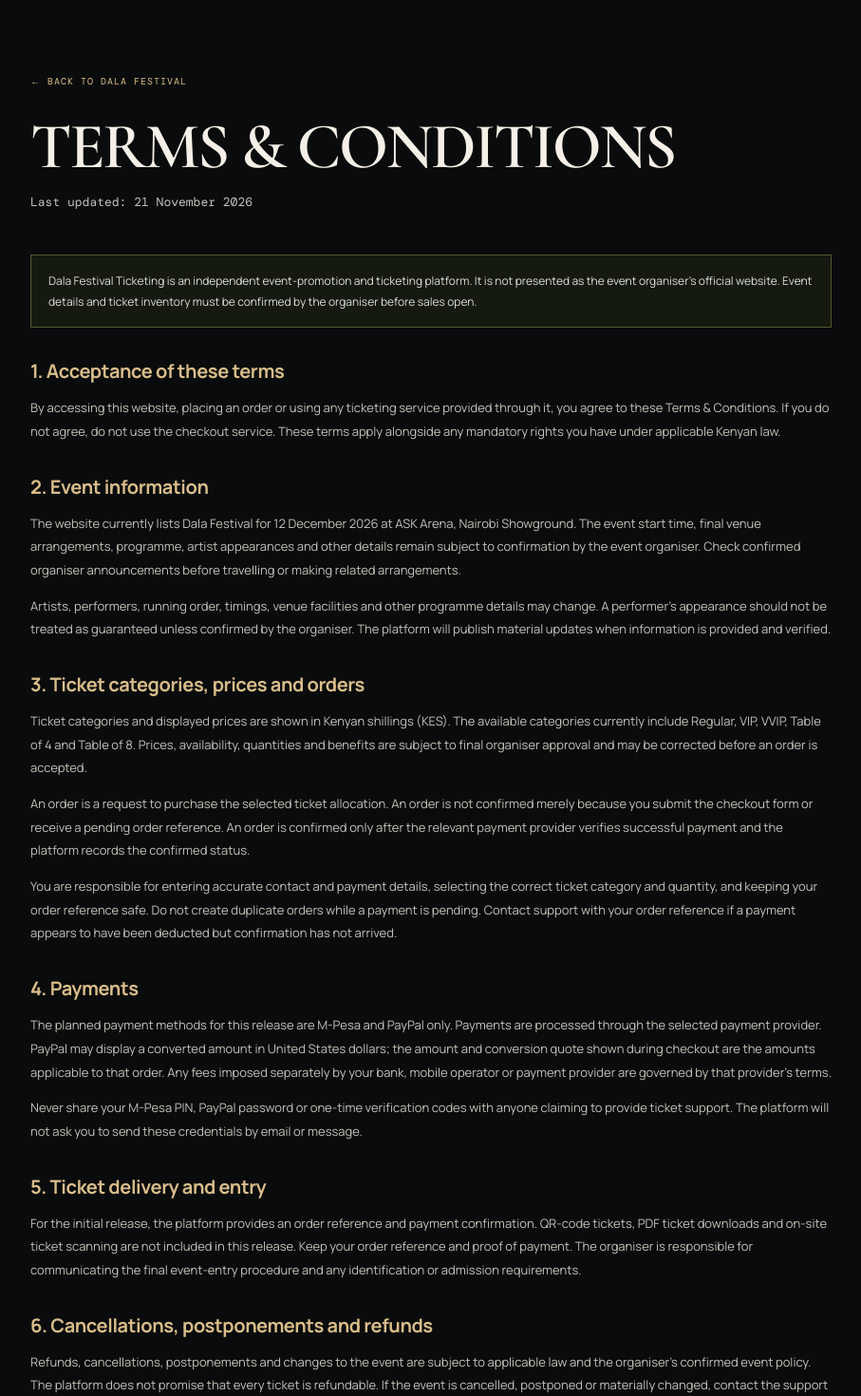
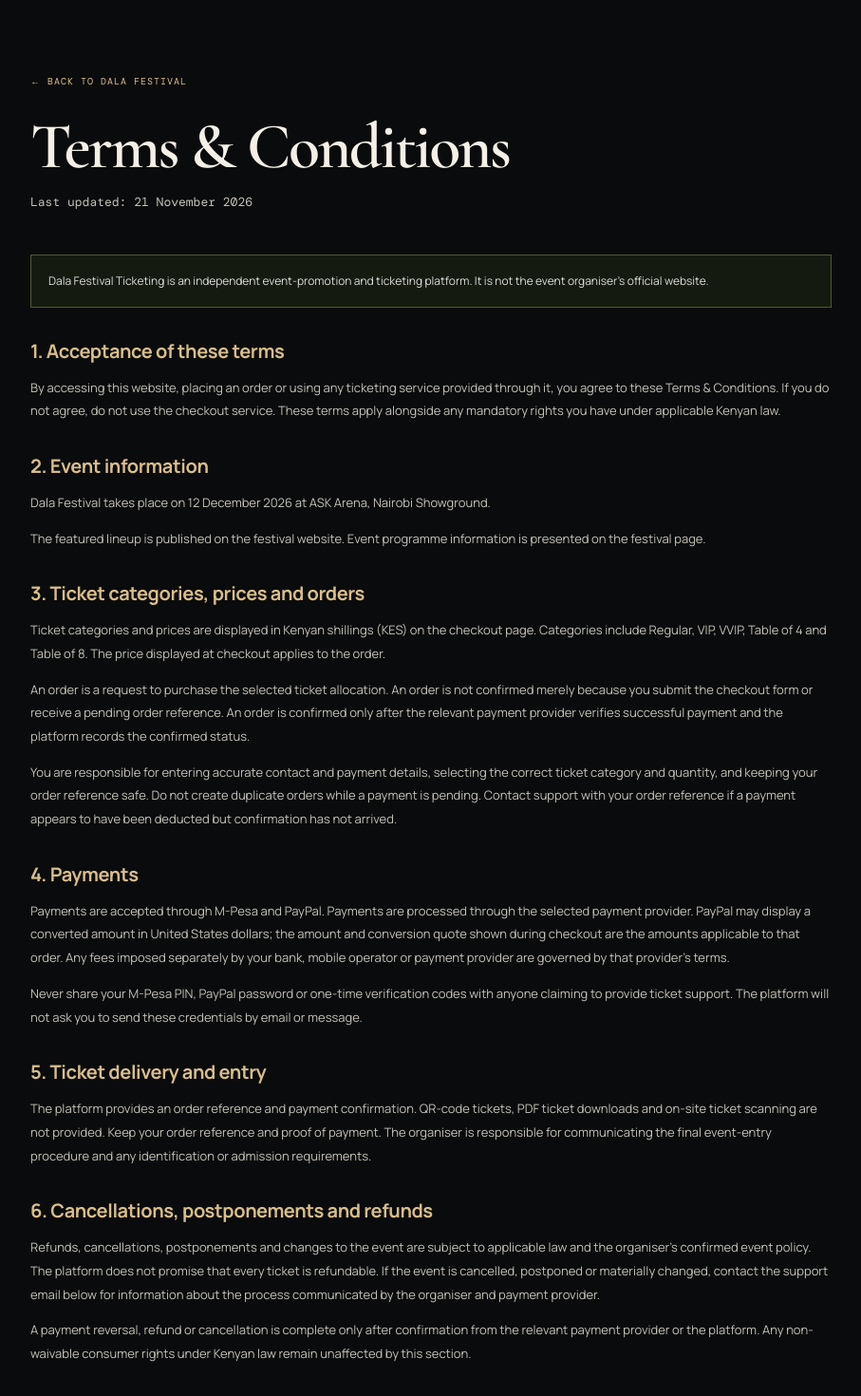
Before and after one commit to robinsonb254/dala-festival-ticketing, a Next.js app: page /terms in a window 1280 px wide. Shown: the top 1470 px of the page at 95% size, without its empty margins (186-1093 px from the left). Built offline with nearby package versions, Linux system fonts and the light colour scheme; no server answers.

Commit message:
Remove tentative launch wording from ticketing terms

```diff
--- a/app/terms/page.tsx
+++ b/app/terms/page.tsx
@@ -9,38 +9,38 @@ export default function TermsPage() {
   return (
     <main className="terms-page">
       <a className="terms-back" href="/">← BACK TO DALA FESTIVAL</a>
-      <h1>TERMS &amp; CONDITIONS</h1>
+      <h1>Terms &amp; Conditions</h1>
       <p className="terms-updated">Last updated: 21 November 2026</p>
-      <div className="terms-notice">Dala Festival Ticketing is an independent event-promotion and ticketing platform. It is not presented as the event organiser’s official website. Event details and ticket inventory must be confirmed by the organiser before sales open.</div>
+      <div className="terms-notice">Dala Festival Ticketing is an independent event-promotion and ticketing platform. It is not the event organiser’s official website.</div>
 
       <h2>1. Acceptance of these terms</h2>
       <p>By accessing this website, placing an order or using any ticketing service provided through it, you agree to these Terms &amp; Conditions. If you do not agree, do not use the checkout service. These terms apply alongside any mandatory rights you have under applicable Kenyan law.</p>
 
       <h2>2. Event information</h2>
-      <p>The website currently lists Dala Festival for 12 December 2026 at ASK Arena, Nairobi Showground. The event start time, final venue arrangements, programme, artist appearances and other details remain subject to confirmation by the event organiser. Check confirmed organiser announcements before travelling or making related arrangements.</p>
-      <p>Artists, performers, running order, timings, venue facilities and other programme details may change. A performer’s appearance should not be treated as guaranteed unless confirmed by the organiser. The platform will publish material updates when information is provided and verified.</p>
+      <p>Dala Festival takes place on 12 December 2026 at ASK Arena, Nairobi Showground.</p>
+      <p>The featured lineup is published on the festival website. Event programme information is presented on the festival page.</p>
 
       <h2>3. Ticket categories, prices and orders</h2>
-      <p>Ticket categories and displayed prices are shown in Kenyan shillings (KES). The available categories currently include Regular, VIP, VVIP, Table of 4 and Table of 8. Prices, availability, quantities and benefits are subject to final organiser approval and may be corrected before an order is accepted.</p>
+      <p>Ticket categories and prices are displayed in Kenyan shillings (KES) on the checkout page. Categories include Regular, VIP, VVIP, Table of 4 and Table of 8. The price displayed at checkout applies to the order.</p>
       <p>An order is a request to purchase the selected ticket allocation. An order is not confirmed merely because you submit the checkout form or receive a pending order reference. An order is confirmed only after the relevant payment provider verifies successful payment and the platform records the confirmed status.</p>
       <p>You are responsible for entering accurate contact and payment details, selecting the correct ticket category and quantity, and keeping your order reference safe. Do not create duplicate orders while a payment is pending. Contact support with your order reference if a payment appears to have been deducted but confirmation has not arrived.</p>
 
       <h2>4. Payments</h2>
-      <p>The planned payment methods for this release are M-Pesa and PayPal only. Payments are processed through the selected payment provider. PayPal may display a converted amount in United States dollars; the amount and conversion quote shown during checkout are the amounts applicable to that order. Any fees imposed separately by your bank, mobile operator or payment provider are governed by that provider’s terms.</p>
+      <p>Payments are accepted through M-Pesa and PayPal. Payments are processed through the selected payment provider. PayPal may display a converted amount in United States dollars; the amount and conversion quote shown during checkout are the amounts applicable to that order. Any fees imposed separately by your bank, mobile operator or payment provider are governed by that provider’s terms.</p>
       <p>Never share your M-Pesa PIN, PayPal password or one-time verification codes with anyone claiming to provide ticket support. The platform will not ask you to send these credentials by email or message.</p>
 
       <h2>5. Ticket delivery and entry</h2>
-      <p>For the initial release, the platform provides an order reference and payment confirmation. QR-code tickets, PDF ticket downloads and on-site ticket scanning are not included in this release. Keep your order reference and proof of payment. The organiser is responsible for communicating the final event-entry procedure and any identification or admission requirements.</p>
+      <p>The platform provides an order reference and payment confirmation. QR-code tickets, PDF ticket downloads and on-site ticket scanning are not provided. Keep your order reference and proof of payment. The organiser is responsible for communicating the final event-entry procedure and any identification or admission requirements.</p>
 
       <h2>6. Cancellations, postponements and refunds</h2>
       <p>Refunds, cancellations, postponements and changes to the event are subject to applicable law and the organiser’s confirmed event policy. The platform does not promise that every ticket is refundable. If the event is cancelled, postponed or materially changed, contact the support email below for information about the process communicated by the organiser and payment provider.</p>
-      <p>Do not assume that a payment reversal, refund or cancellation has been completed until you receive confirmation from the relevant payment provider or the platform. Any non-waivable consumer rights under Kenyan law remain unaffected by this section.</p>
+      <p>A payment reversal, refund or cancellation is complete only after confirmation from the relevant payment provider or the platform. Any non-waivable consumer rights under Kenyan law remain unaffected by this section.</p>
 
       <h2>7. Acceptable use</h2>
       <p>You must use the website lawfully and must not attempt to interfere with its operation, bypass payment checks, submit false information, exploit checkout errors, use another person’s payment account without authority, or engage in fraudulent, abusive or unlawful activity. Orders suspected to involve fraud or unauthorised payment may be held for verification or cancelled where permitted by law.</p>
 
       <h2>8. Privacy and personal information</h2>
-      <p>To process an order, the platform may collect the customer name, phone number, optional email address, ticket selection, quantity, order reference and payment transaction identifiers or status. This information is used to create and administer orders, verify payments, provide customer support, prevent fraud and meet legal obligations. Payment credentials such as your M-Pesa PIN and PayPal password should be entered only in the payment provider’s secure interface and are not requested by this website.</p>
+      <p>To process an order, the platform collects the customer name, phone number, optional email address, ticket selection, quantity, order reference and payment transaction identifiers or status. This information is used to create and administer orders, verify payments, provide customer support, prevent fraud and meet legal obligations. Payment credentials such as your M-Pesa PIN and PayPal password should be entered only in the payment provider’s secure interface and are not requested by this website.</p>
       <p>Information may be shared with the payment provider, hosting and database service providers, and the event organiser where necessary to fulfil the ticket order or administer the event. Personal information should be handled in accordance with applicable data-protection law. Contact the email below for privacy-related questions or requests.</p>
 
       <h2>9. Website availability and liability</h2>
```
